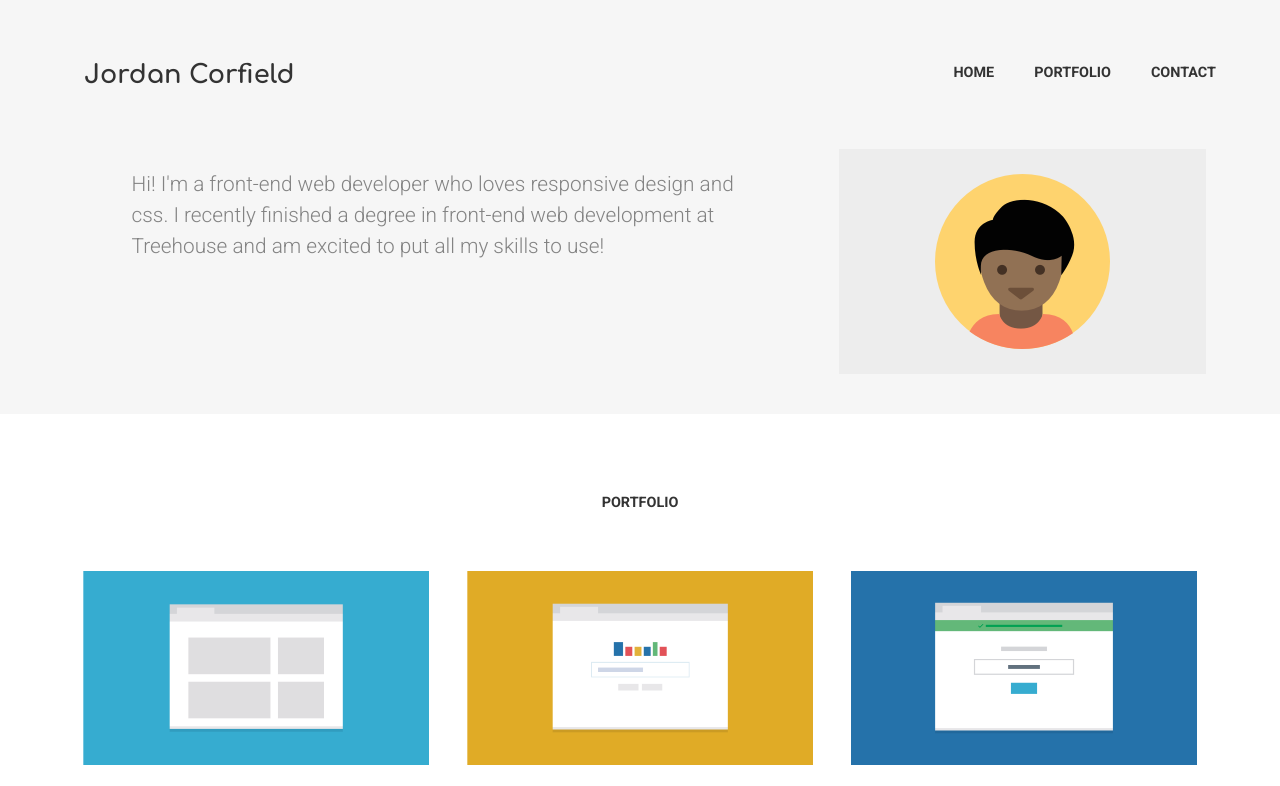
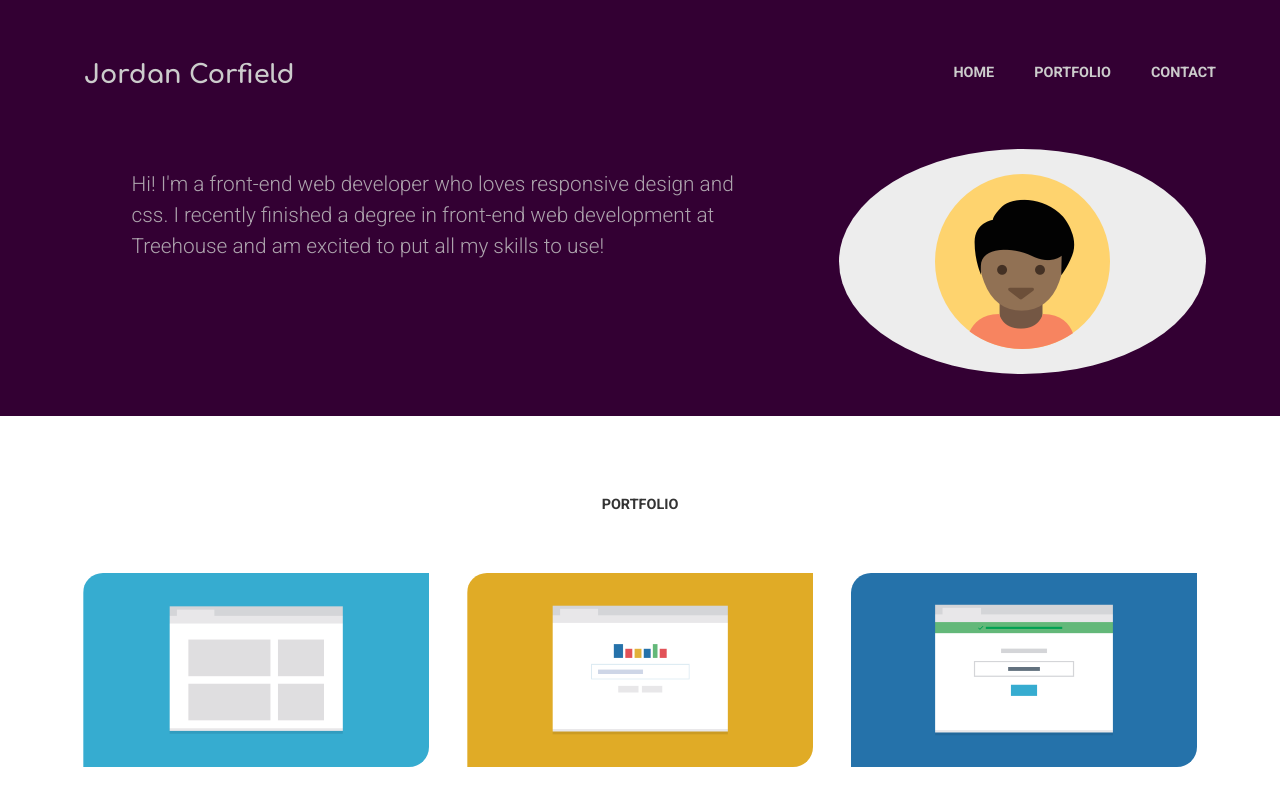
Before and after one commit to JCorfield99/TeamTreeHouse-Second-Project, a plain HTML site: page index.html in a window 1280 px wide. Shown: the top 786 px of the page. Drawn offline with Linux system fonts and the light colour scheme.

Commit message:
Colour Changes
Changed some of the colours on the webpage.

```diff
--- a/css/styles.css
+++ b/css/styles.css
@@ -64,7 +64,7 @@ ul li {
 }
 
 footer {
-    border-top: 2px solid #e0e0e0;
+    border-top: 2px solid #303;
     padding: 0 5%;
 }
 
@@ -74,6 +74,7 @@ footer a,
     padding: 30px 0;
     margin: 0;
     font: 700 .9rem "Roboto", sans-serif;
+    color: #ccc;
 }
 
 /* =================================
@@ -91,7 +92,10 @@ footer a,
 .main-nav li {
     padding: 10px 0;
     margin-bottom: 5px;
-    background-color: #fff;
+}
+
+.main-nav a {
+    color: #ccc;
 }
 
 .main-nav a,
@@ -120,6 +124,7 @@ main {
     display: flex;
     align-items: flex-start;
     justify-content: space-between;
+    background-color: #303;
 }
 
 .hidden-big {
@@ -128,14 +133,20 @@ main {
 
 /* ==== Page Elements ==== */
 
-.main-header,
-.main-footer {
-    background-color: #f6f6f6;
+.main-header {
+    border-bottom: 2px solid #303;
+    background-color: #303;
+    color: #ccc;
 }
 
 .profile-image {
     max-width: 65%;
     margin-top: 40px;
+    border-radius: 50%;
+}
+
+.portfolio-item img {
+    border-radius: 20px 0;
 }
 
 .contact-info li {
@@ -152,6 +163,7 @@ main {
 
 .intro p {
     padding: 1.25rem 5%;
+    color: rgba(204, 204, 204, .8);
 }
 
 .intro p,
@@ -163,6 +175,10 @@ main {
 #contact p,
 .contact-info li {
     font: 300 1rem/1.5 "Roboto", sans-serif;
+}
+
+#contact p,
+.contact-info li {
     color: rgba(102, 102, 102, .8);
 }
 
@@ -201,7 +217,7 @@ main {
     }
 
     .nav-wrapper {
-        background-color: #fff;
+        background-color: rgba(255, 255, 255, .8);
         width: 100vw;
     }
 
@@ -210,6 +226,10 @@ main {
         margin: 0 auto;
         flex: 1;
         justify-content: space-between;
+    }
+
+    .main-nav a {
+        color: #333;
     }
 
     .intro {
@@ -280,7 +300,7 @@ main {
 
     .nav-wrapper,
     .main-nav li {
-        background-color: #f6f6f6;
+        background-color: #303;
     }
 
     .main-nav {
@@ -289,6 +309,10 @@ main {
 
     .main-nav li {
         padding-left: 40px;
+    }
+
+    .main-nav a {
+        color: #ccc;
     }
 
     .wrapper {
```
